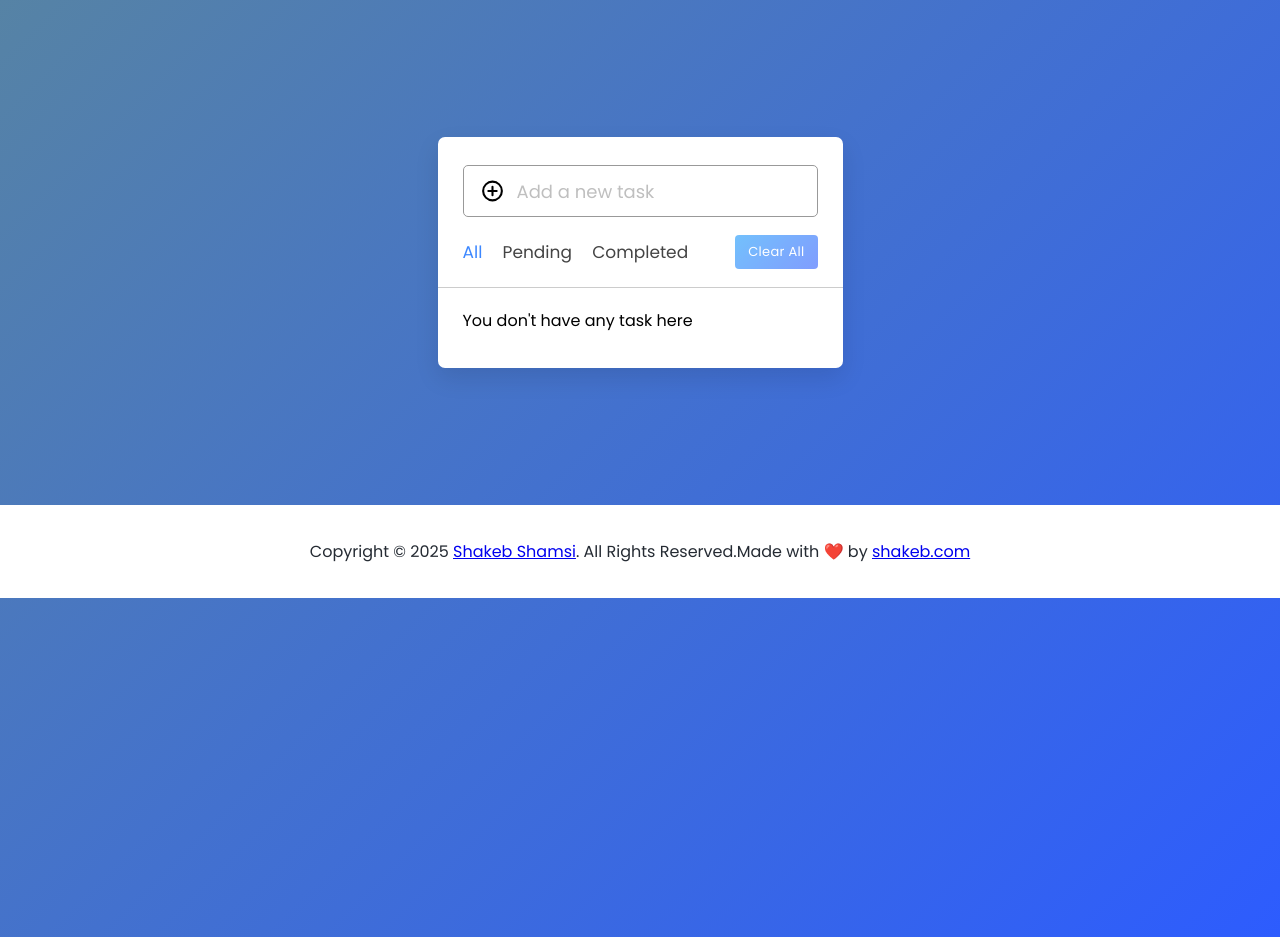
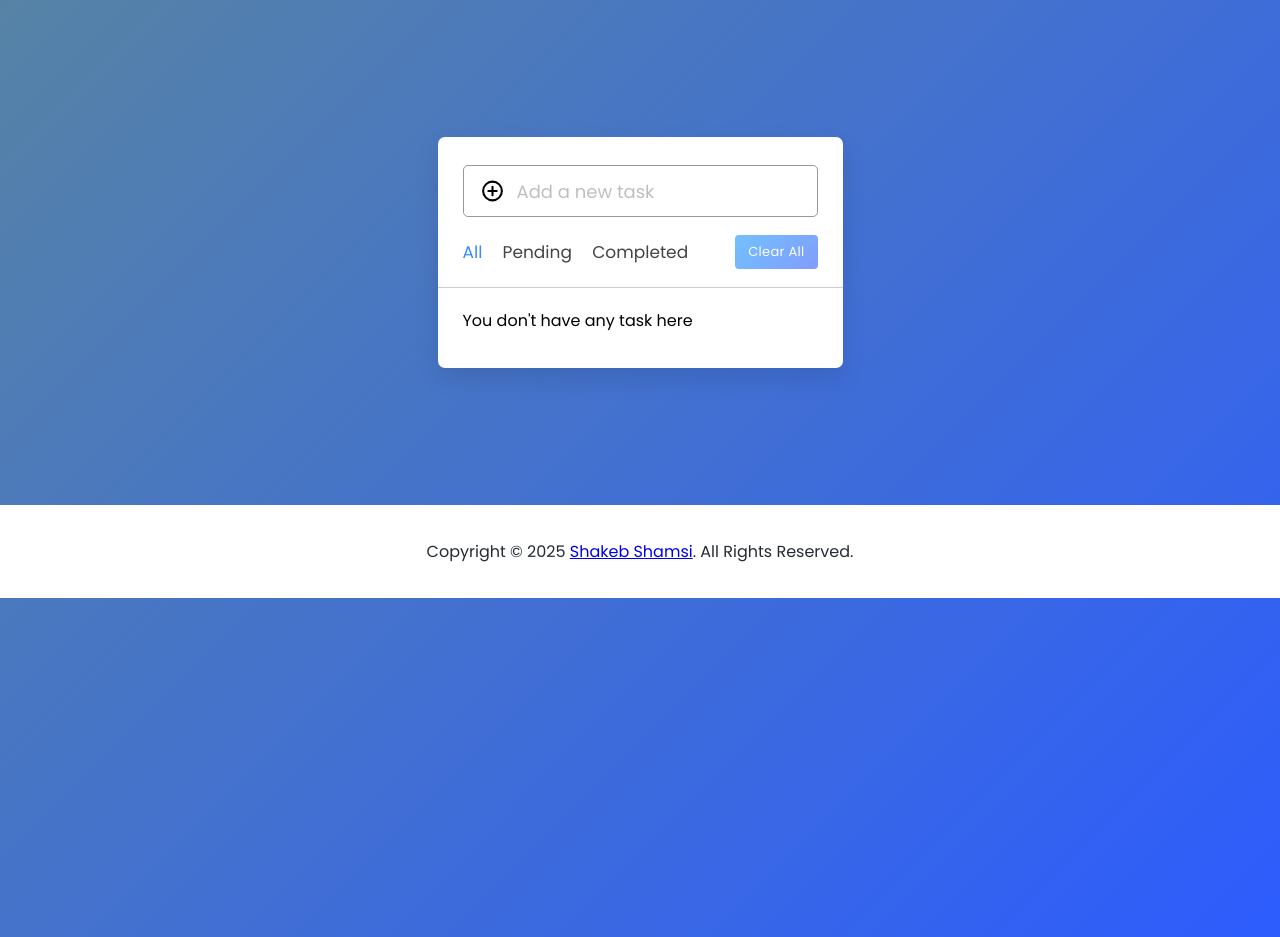
Before and after one commit to ShakebShamsi/To-Do-WebApp, a plain HTML site: page index.html in a window 1280 px wide. Drawn offline with nearby package versions, Linux system fonts and the light colour scheme.

Commit message:
Update index.html

```diff
--- a/index.html
+++ b/index.html
@@ -43,12 +43,12 @@
               Reserved.
             </p>
           </div>
-          <div class="col-lg-6 wow fadeInUp py-3 mt-auto">
+<!--           <div class="col-lg-6 wow fadeInUp py-3 mt-auto">
             <p class="mb-0 text-center text-lg-end">
               Made with ❤️ by
               <a class="fw-600" href="https://www.shakeb.tazheeb.com">shakeb.com</a>
             </p>
-          </div>
+          </div> -->
         </div>
       </div>
     </footer>
```
